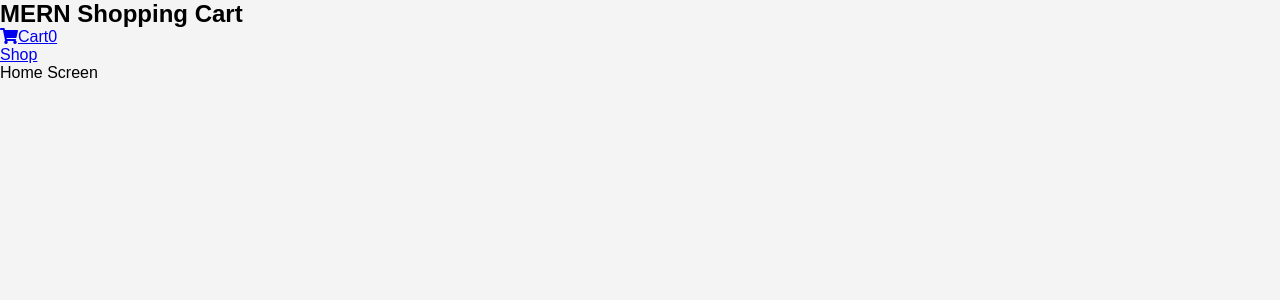
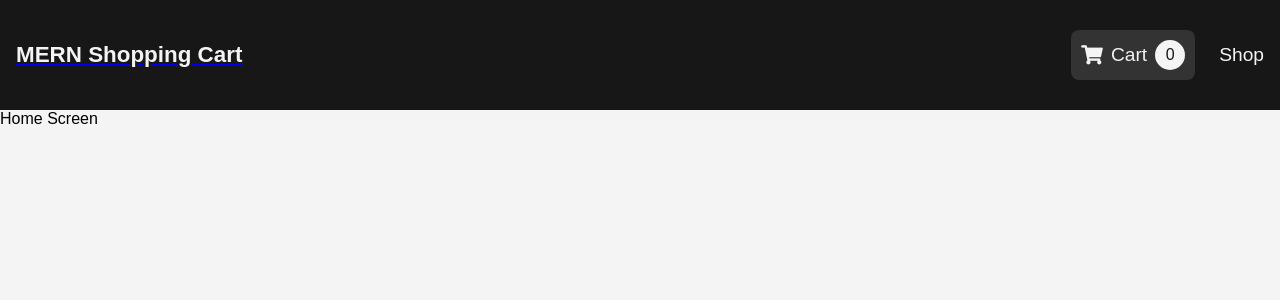
Before and after one commit to BrandonCzaja/YT-MERN-ECOMMERCE-CART-CLIENT, a React (Create React App) app: page / in a window 1280 px wide. Shown: the top 300 px of the page. Built offline with nearby package versions, Linux system fonts and the light colour scheme.

Commit message:
Finished styling the navbar

```diff
--- a/src/Components/Navbar.jsx
+++ b/src/Components/Navbar.jsx
@@ -5,15 +5,19 @@ const Navbar = () => {
 		<nav className="navbar">
 			{/* logo */}
 			<div className="navbar_logo">
-				<h2>MERN Shopping Cart</h2>
+				<Link to="/">
+					<h2>MERN Shopping Cart</h2>
+				</Link>
 			</div>
 			{/* links */}
-			<ul className="navbar-links">
+			<ul className="navbar_links">
 				<li>
-					<Link to="/cart">
+					<Link to="/cart" className="cart_link">
 						<i className="fas fa-shopping-cart"></i>
-						Cart
-						<span className="cart_icon_badge">0</span>
+						<span>
+							Cart
+							<span className="cart_icon_badge">0</span>
+						</span>
 					</Link>
 				</li>
 				<li>
--- a/src/styles/navbar.css
+++ b/src/styles/navbar.css
@@ -0,0 +1,102 @@
+.navbar {
+	width: 100%;
+	height: 110px;
+	background-color: #171717;
+	display: flex;
+	justify-content: space-between;
+	align-items: center;
+	color: white;
+	padding: 1.5rem 1rem;
+	z-index: 50;
+}
+
+.navbar_logo h2 {
+	color: #f4f4f4;
+	font-size: 1.4rem;
+	cursor: pointer;
+}
+
+.navbar_links {
+	display: flex;
+	list-style: none;
+	align-items: center;
+}
+
+.navbar_links > li {
+	padding-left: 1.5rem;
+}
+
+.navbar_links > li > a {
+	text-decoration: none;
+	color: #f4f4f4;
+	font-size: 1.2rem;
+	display: flex;
+	align-items: center;
+}
+
+.navbar_links > li > a > span {
+	display: flex;
+	align-items: center;
+	margin-left: 8px;
+}
+
+.cart_link {
+	background: #333;
+	padding: 10px;
+	border-radius: 8px;
+}
+
+.cart_link:hover {
+	background: #dd219e;
+	color: #f4f4f4;
+}
+
+.cart_icon_badge {
+	width: 30px;
+	height: 30px;
+	background: #f4f4f4;
+	border-radius: 50%;
+	margin-left: 8px;
+	color: #171717;
+	display: flex;
+	justify-content: center;
+	align-items: center;
+	text-align: center;
+	font-size: 1rem;
+}
+
+.hamburger_menu {
+	width: 30px;
+	height: 30px;
+	display: none;
+	flex-direction: column;
+	justify-content: space-between;
+	align-items: center;
+	cursor: pointer;
+}
+
+.hamburger_menu > div {
+	width: 100%;
+	height: 3px;
+	background: #f4f4f4;
+}
+
+.hamburger_menu:hover > div {
+	background: #dd219e;
+}
+
+@media (max-width: 960px) {
+	.navbar_links {
+		display: none;
+	}
+
+	.hamburger_menu {
+		display: flex;
+	}
+}
+
+@media (max-width: 500px) {
+	.navbar_logo h2 {
+		font-size: 1rem;
+	}
+}
```
